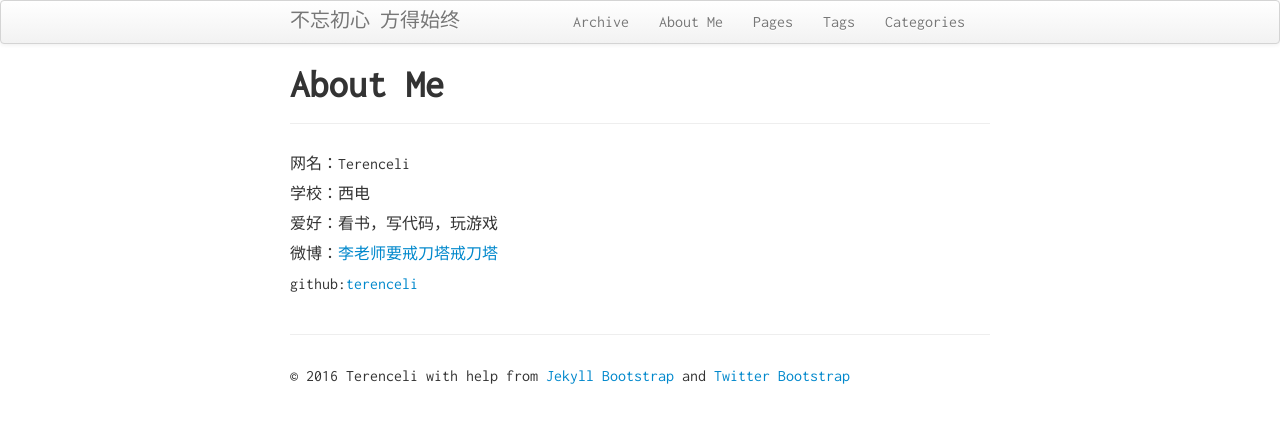
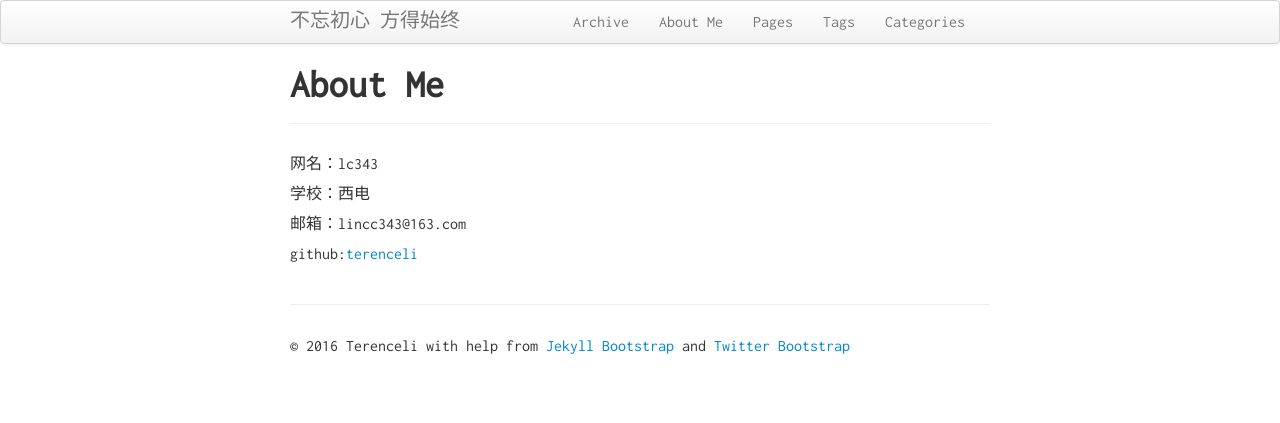
Before and after one commit to lc343/lc343.github.io, a Jekyll site: the page built from aboutMe.md, in a window 1280 px wide. Shown: the top 423 px of the page. Built offline with Jekyll 4.4.1, drawn with Linux system fonts in a browser that asks for light colours.

Commit message:
modified

```diff
--- a/aboutMe.md
+++ b/aboutMe.md
@@ -6,13 +6,11 @@ group: navigation
 ---
 {% include JB/setup %}
 
-网名：Terenceli
+网名：lc343
 
 学校：西电
 
-爱好：看书，写代码，玩游戏
 
+邮箱：lincc343@163.com
 
-微博：[李老师要戒刀塔戒刀塔](http://weibo.com/u/1846512441)
-
-github:[terenceli](https://github.com/terenceli)
+github:[terenceli](https://github.com/lc343)
```
